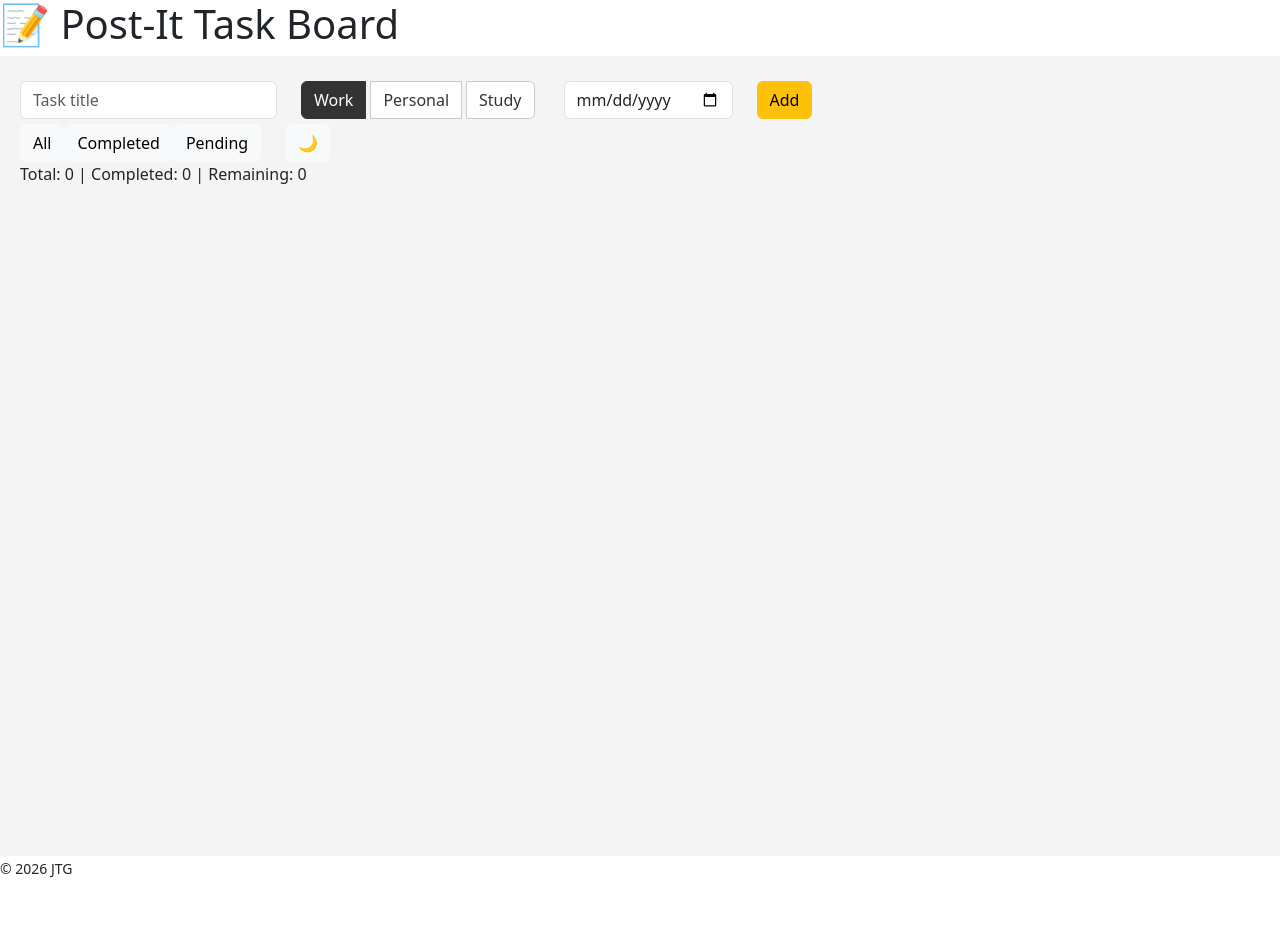
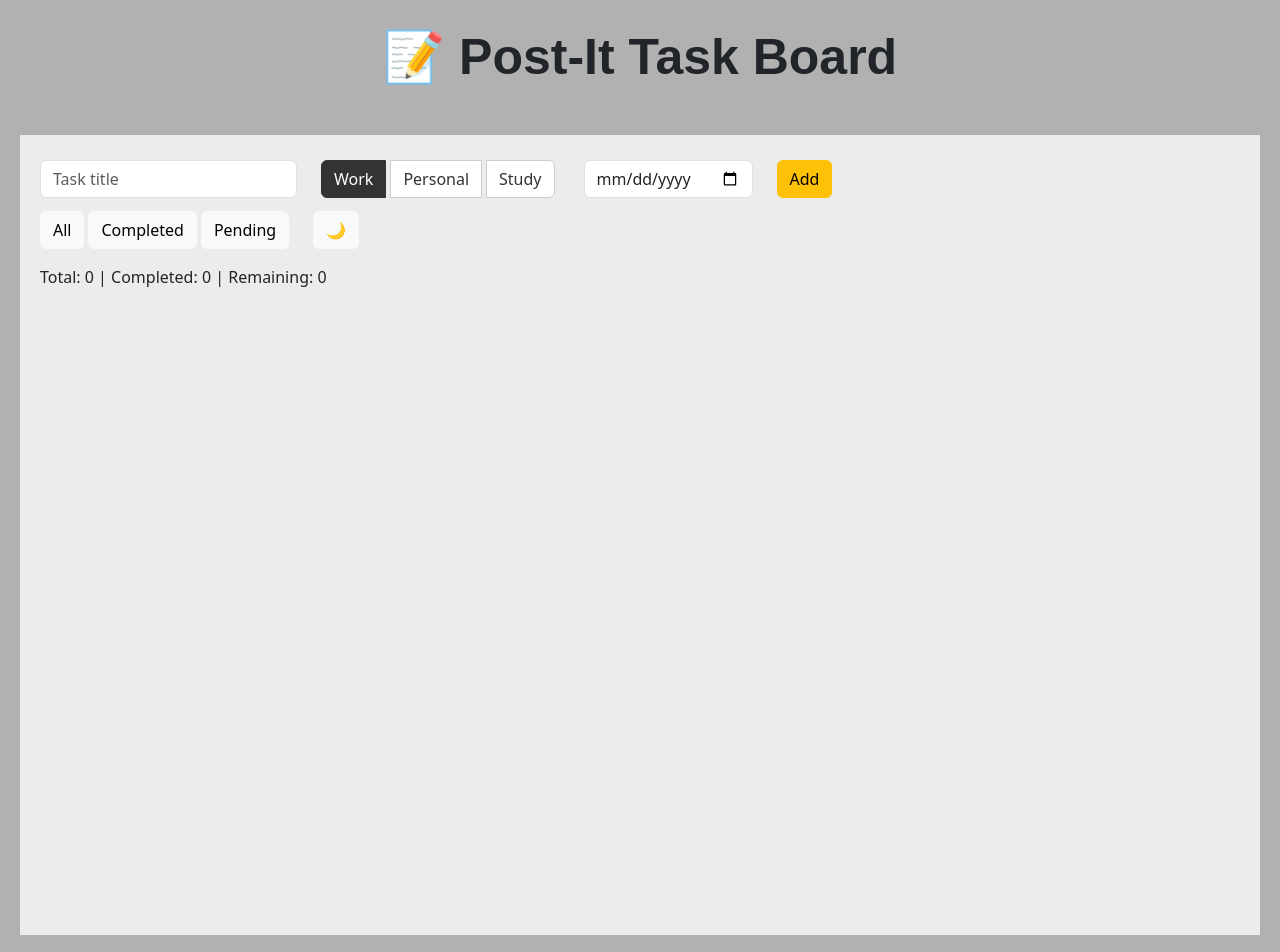
Before and after one commit to seistv/post-it-to-do, an Angular app: page / in a window 1280 px wide. Shown: the top 952 px of the page. Before the commit the page ends 880 px from the top, so only its background shows below. Built offline with nearby package versions, Linux system fonts and the light colour scheme.

Commit message:
Updated footer and other spacings.

```diff
--- a/src/app/app.html
+++ b/src/app/app.html
@@ -1,5 +1,6 @@
+<div class="app-shell">
   <header class="app-header">
-  <h1>📝 Post-It Task Board</h1>
+    <span>📝 {{ title() }}</span>
   </header>
 
   <main class="app-content">
@@ -7,5 +8,12 @@
   </main>
 
   <footer class="app-footer">
-  <small>© 2026 JTG</small>
+    <div class="container">
+      <div class="">
+        <a class="footer-link" href="#">Credits</a>
+        <a class="footer-link ms-3" href="#">Privacy Policy</a>
+      </div>
+    </div>
+    <div class="container"><small>&copy; 2026 JTG</small></div>
   </footer>
+</div>
--- a/src/app/app.scss
+++ b/src/app/app.scss
@@ -0,0 +1,21 @@
+.app-shell {
+  text-align: center;
+  background-color: #b1b1b1;
+}
+
+header {
+  padding: 20px;
+  font-size: 50px;
+  font-weight: 700;
+  font-family: sans-serif;
+}
+
+main {
+  padding: 20px;
+}
+
+footer {
+  margin-top: 20px;
+  opacity: 0.6;
+  text-align: center;
+}
--- a/src/app/features/todo/todo.html
+++ b/src/app/features/todo/todo.html
@@ -2,7 +2,7 @@
   <!-- Add Task Form -->
   <div class="row align-items-center">
     <div class="col-auto">
-      <input [(ngModel)]="newTask.title" type="text" class="form-control" placeholder="Task title">
+      <input [(ngModel)]="newTask.title" type="text" class="form-control" placeholder="Task title" maxlength="12">
     </div>
 
     <div class="col-auto btn-group btn-group-toggle">
@@ -55,11 +55,11 @@
   </div>
 
   <!-- Filters -->
-  <div class="filters row">
+  <div class="filters row mt-2">
     <div class="col-auto">
       <button class="btn btn-light" (click)="setFilter('All')">All</button>
-      <button class="btn btn-light" (click)="setFilter('Completed')">Completed</button>
-      <button class="btn btn-light" (click)="setFilter('Pending')">Pending</button>
+      <button class="btn btn-light ms-1" (click)="setFilter('Completed')">Completed</button>
+      <button class="btn btn-light ms-1" (click)="setFilter('Pending')">Pending</button>
     </div>
     <div class="col-auto">
       <button class="btn btn-light" (click)="toggleTheme()">🌙</button>
@@ -67,7 +67,7 @@
   </div>
 
   <!-- Task Counter -->
-  <div class="counter">
+  <div class="counter text-start mt-3">
     Total: {{tasks().length}} |
     Completed: {{completedCount()}} |
     Remaining: {{remainingCount()}}
--- a/src/app/features/todo/todo.scss
+++ b/src/app/features/todo/todo.scss
@@ -1,7 +1,7 @@
 .app-container {
   padding: 20px;
   min-height: 100vh;
-  background: #f4f4f4;
+  background: #ececec;
   transition: background 0.3s ease, color 0.3s ease;
 }
 
@@ -168,6 +168,7 @@
 
 .cdk-drag {
   transition: transform 250ms cubic-bezier(0, 0, 0.2, 1);
+  text-align: center;
 }
 
 .postit-grid.cdk-drop-list-dragging .postit {
--- a/src/app/features/todo/todo.ts
+++ b/src/app/features/todo/todo.ts
@@ -50,7 +50,7 @@ export class Todo {
   }
 
   deleteTask(id: number) {
-    this.tasks().filter((t) => t.id !== id);
+    this.tasks.set(this.tasks().filter((t) => t.id !== id));
     this.todoService.saveTasks(this.tasks());
   }
 
@@ -76,13 +76,16 @@ export class Todo {
   }
 
   drop(event: CdkDragDrop<Task[]>) {
-    // moveItemInArray(this.tasks, event.previousIndex, event.currentIndex);
-    // this.todoService.saveTasks(this.tasks);
-    if (event.previousIndex === event.currentIndex) return;
+    // if (event.previousIndex === event.currentIndex) return;
 
-    moveItemInArray(event.container.data, event.previousIndex, event.currentIndex);
+    // moveItemInArray(event.container.data, event.previousIndex, event.currentIndex);
 
-    this.todoService.saveTasks(this.tasks());
+    // this.todoService.saveTasks(this.tasks());
+
+    const updated = [...this.tasks()];
+    moveItemInArray(updated, event.previousIndex, event.currentIndex);
+    this.tasks.set(updated);
+    this.todoService.saveTasks(updated);
   }
 
   isOverdue(task: Task): boolean {
```
Lines whose indentation alone changed are shown as unchanged.
